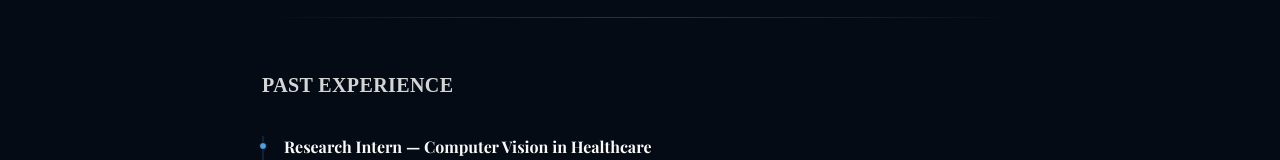
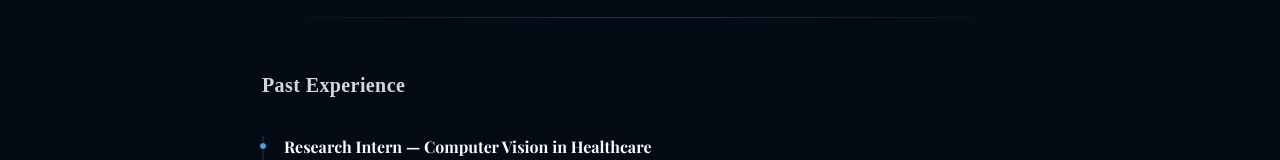
Before and after one commit to shatadrumidey/shatadrumidey.github.io, a React (Vite) app: page /about in a window 1280 px wide. Shown: the part 508-668 px from the top of the page. Built offline with nearby package versions, Linux system fonts and the light colour scheme; a web font is replaced by a local one.

Commit message:
Remove uppercase transformation from heading
Removed text transformation to uppercase from the heading style.

```diff
--- a/src/app/components/AboutPage.tsx
+++ b/src/app/components/AboutPage.tsx
@@ -258,7 +258,6 @@ export function AboutPage() {
             color: textMain,
             letterSpacing: "0.02em",
             margin: "0 0 36px 0",
-            textTransform: "uppercase",
             opacity: 0.85,
           }}>
             Past Experience
```
